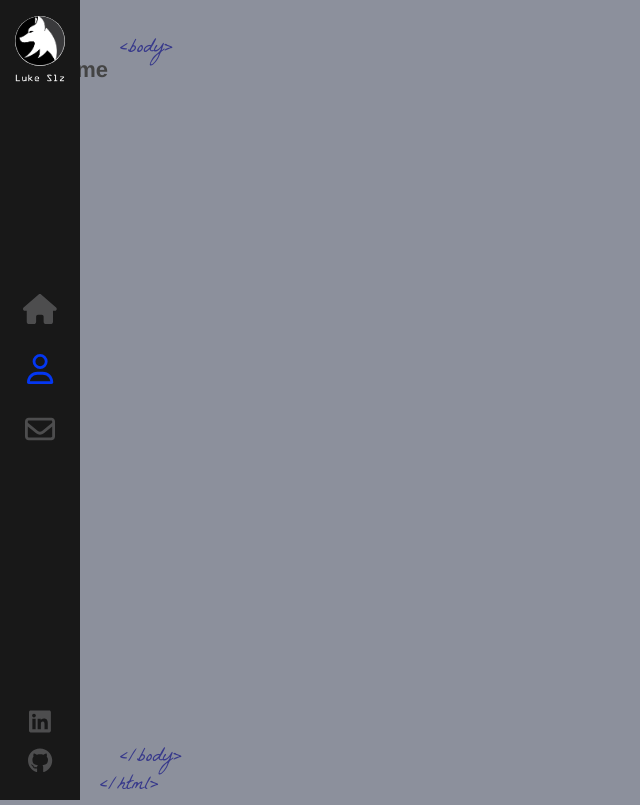
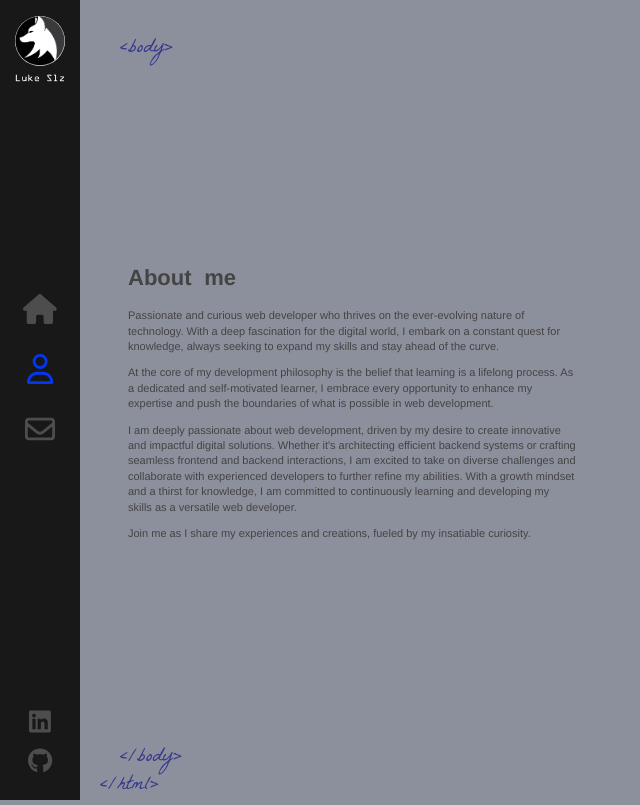
Before and after one commit to LukeSlz/LukeSlz_Portfolio, a React (Create React App) app: page /about in a window 1280 px wide. Shown: the whole page, without its empty margins (0-640 px from the left). Built offline with nearby package versions, Linux system fonts and the light colour scheme.

Commit message:
About mid

```diff
--- a/src/components/About/about.tsx
+++ b/src/components/About/about.tsx
@@ -15,9 +15,21 @@ const About = () => {
           <AnimatedLetters
             letterClass={letterClass}
             strArr={abtArr}
-            idx={15}
+            idx={10}
           />
         </h1>
+        <p>
+          Passionate and curious web developer who thrives on the ever-evolving nature of technology. With a deep fascination for the digital world, I embark on a constant quest for knowledge, always seeking to expand my skills and stay ahead of the curve.
+        </p>
+        <p>
+          At the core of my development philosophy is the belief that learning is a lifelong process. As a dedicated and self-motivated learner, I embrace every opportunity to enhance my expertise and push the boundaries of what is possible in web development.
+        </p>
+        <p>
+          I am deeply passionate about web development, driven by my desire to create innovative and impactful digital solutions. Whether it's architecting efficient backend systems or crafting seamless frontend and backend interactions, I am excited to take on diverse challenges and collaborate with experienced developers to further refine my abilities. With a growth mindset and a thirst for knowledge, I am committed to continuously learning and developing my skills as a versatile web developer.
+        </p>
+        <p>
+          Join me as I share my experiences and creations, fueled by my insatiable curiosity.
+        </p>
       </div>
     </div>
   )
--- a/src/components/Layout/layout.scss
+++ b/src/components/Layout/layout.scss
@@ -40,3 +40,14 @@
   animation: fadeIn 1s forwards;
   animation-delay: 1s;
 }
+
+.about-page {
+  .text-zone {
+    position: absolute;
+    left: 10%;
+    transform: translateY(-50%);
+    top: 50%;
+    width: 35%;
+    vertical-align: middle;
+  }
+}
```
